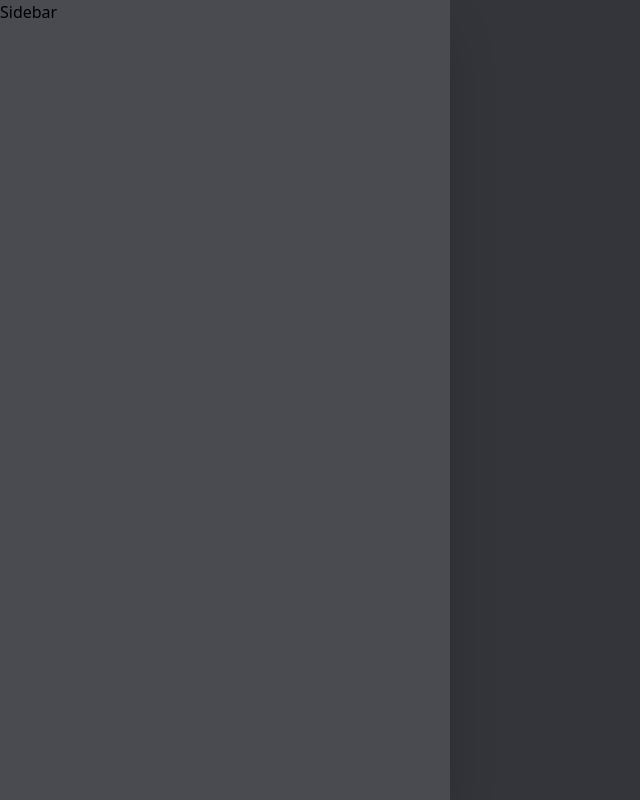
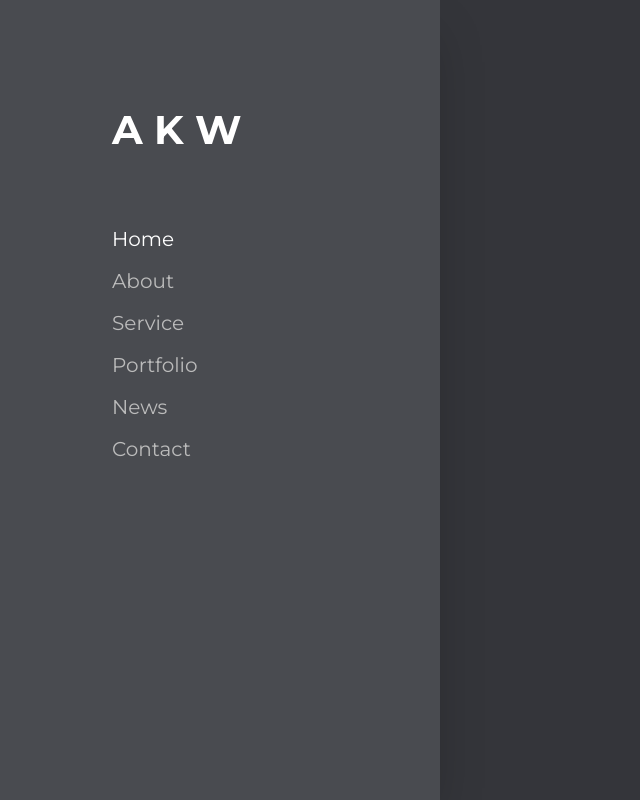
Before and after one commit to ryanreynold21/MyPortfolio, a React (Vite) app: page / in a window 1280 px wide. Shown: the whole page, without its empty margins (0-640 px from the left). Built offline with nearby package versions, Linux system fonts and the light colour scheme.

Commit message:
sidebarFinish

```diff
--- a/src/App.css
+++ b/src/App.css
@@ -1,3 +1,13 @@
+  @import url('https://fonts.googleapis.com/css2?family=Gilda+Display&family=Lora:ital,wght@0,400;0,500;0,600;0,700;1,400&family=Montserrat:ital,wght@0,100;0,200;0,300;0,400;0,500;0,600;0,700;0,900;1,300&family=Open+Sans:wght@300;400;700&family=Poppins:wght@100;300;400;700&family=Roboto:wght@100;300;400;700&display=swap');
+
 @tailwind base;
 @tailwind components;
 @tailwind utilities;
+
+*{
+    font-family: 'Montserrat', sans-serif;
+}
+
+.active{
+    color: #ffffff;
+}
--- a/src/layout/Sidebar.jsx
+++ b/src/layout/Sidebar.jsx
@@ -1,9 +1,46 @@
 import React from 'react'
+import { NavLink } from 'react-router-dom'
 
 const Sidebar = () => {
+  const data = [{
+    name:'Home',
+    to:'/'
+  },{
+    name:'About',
+    to:'/about'
+  },{
+    name:'Service',
+    to:'/service'
+  },{
+    name:'Portfolio',
+    to:'/portfolio'
+  },{
+    name:'News',
+    to:'/news'
+  },{
+    name:'Contact',
+    to:'/contact'
+  },]
   return (
-    <div className='  w-[450px] h-screen shadow-2xl fixed left-0 bg-[#494B50] z-50'>
-      Sidebar
+    <div className='  w-[440px] h-screen shadow-2xl fixed left-0 bg-[#494B50] z-50'>
+      <div className="">
+        {/* Sidebar Brand */}
+        <div className=" text-white text-[40px] font-bold hidden lg:block ml-28 mt-[100px]">
+          <h1>A K W</h1>
+        </div>
+        {/* sidebar */}
+        <div className=" mt-16">
+          <ul className=' text-[#BBBBBB] text-[20px] flex ml-28 flex-col gap-3'>
+            {data?.map(item => {
+            return(
+              <NavLink to={item.to}>
+            <li>{item.name}</li>
+              </NavLink>
+            )
+            } )}
+          </ul>
+        </div>
+      </div>
     </div>
   )
 }
```
